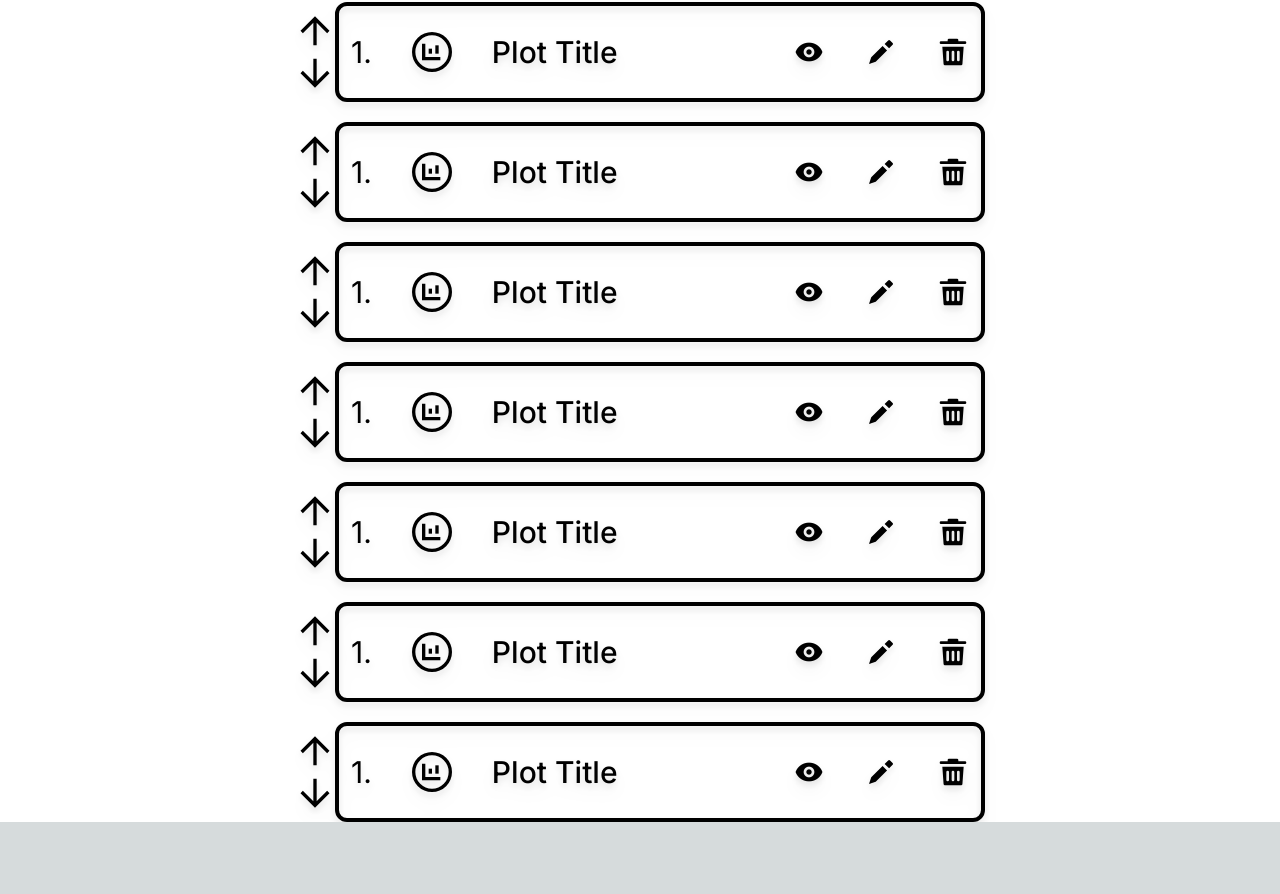
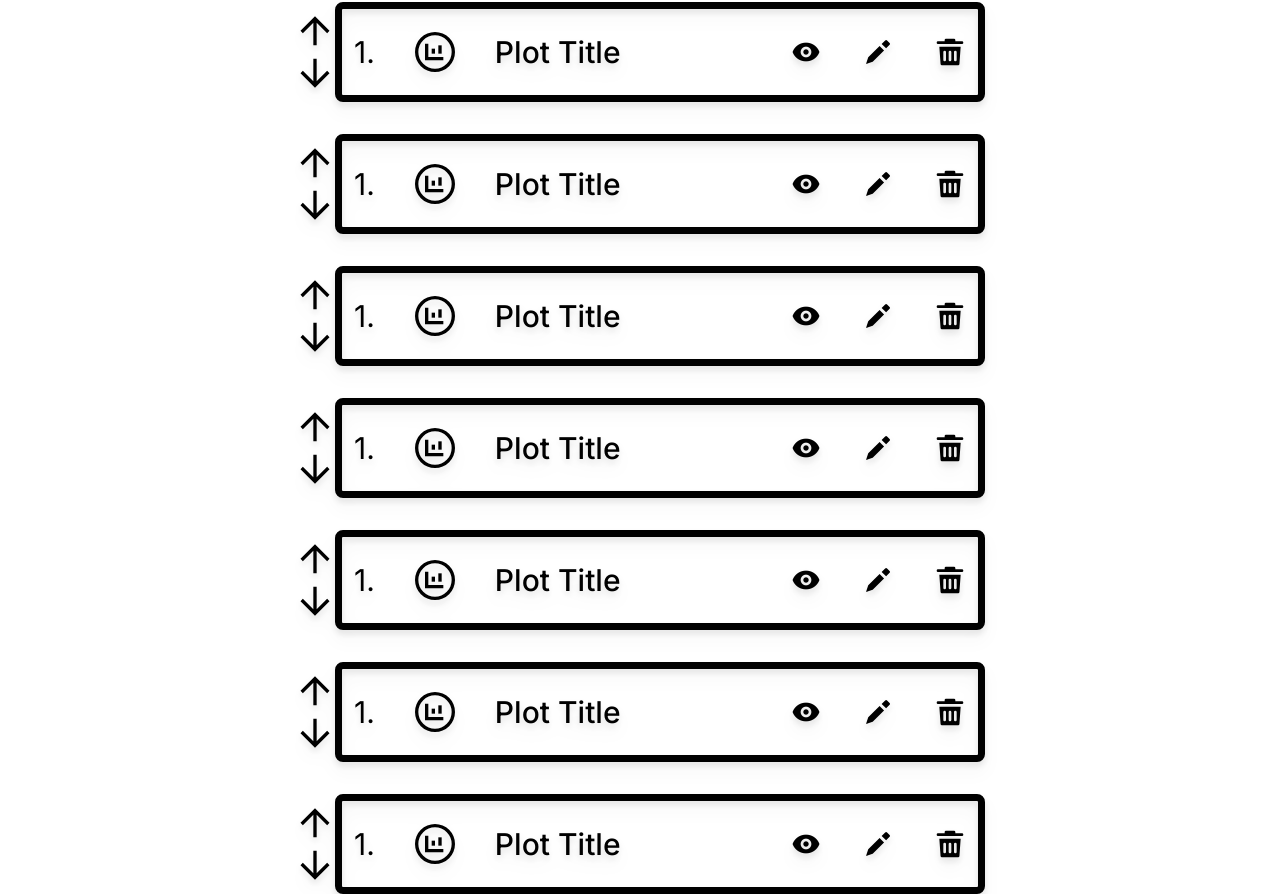
Before and after one commit to mrjoe3012/sh34-main, a Next.js app in the folder frontend/sh34/: page /pages/template-page in a window 1280 px wide. Shown: the part 360-1254 px from the top of the page. Before the commit the page ends 1182 px from the top, so only its background shows below. Built offline with nearby package versions, Linux system fonts and the light colour scheme.

Commit message:
Minor Border Changes to Plot Element

```diff
--- a/frontend/sh34/src/app/components/template-page-components/structure-page-components/PlotElement.tsx
+++ b/frontend/sh34/src/app/components/template-page-components/structure-page-components/PlotElement.tsx
@@ -25,7 +25,7 @@ export const PlotElement = (props: PlotElementProps) => {
           </div>
 
           {/* The plot box div */}
-          <div className={`flex gap-x-10 justify-between items-center w-[650px] h-[100px] ${props.backgroundColour} p-3 rounded-xl border-4 border-black`}>
+          <div className={`flex gap-x-10 justify-between items-center w-[650px] h-[100px] ${props.backgroundColour} p-3 rounded-lg border-4 border-black`}>
               <p className='text-3xl'> 1. </p>
               <Image src={BarGraph} alt='BarGraph' className='w-10  '/>
               <h1 className='text-3xl h-fit flex-grow font-medium'> Plot Title </h1>
--- a/frontend/sh34/src/app/components/template-page-components/structure-page-components/StructurePage.tsx
+++ b/frontend/sh34/src/app/components/template-page-components/structure-page-components/StructurePage.tsx
@@ -16,7 +16,7 @@ export const StructurePage = () => {
                 <PlotSearchInput />
             </div>
 
-            <div className='flex flex-col gap-y-5 items-center'>
+            <div className='flex flex-col gap-y-8 items-center'>
 
                 {/* <PlotElement backgroundColour="bg-[#7FC6A4]"  />
                 <PlotElement backgroundColour="bg-[#56BBF5]"  />
@@ -25,13 +25,13 @@ export const StructurePage = () => {
                 <PlotElement backgroundColour="bg-[#7FC6A4]"  />
                 <PlotElement backgroundColour="bg-[#56BBF5]"  />
                 <PlotElement backgroundColour="bg-[#E76F51]"  /> */}
-                <PlotElement backgroundColour="border-[#7FC6A4]"  />
-                <PlotElement backgroundColour="border-[#56BBF5]"  />
-                <PlotElement backgroundColour="border-[#E76F51]"  />
-                <PlotElement backgroundColour="border-[#7FC6A4]"  />
-                <PlotElement backgroundColour="border-[#7FC6A4]"  />
-                <PlotElement backgroundColour="border-[#E76F51]"  />
-                <PlotElement backgroundColour="border-[#56BBF5]"  />
+                <PlotElement backgroundColour="border-[#7FC6A4] border-[7px]"  />
+                <PlotElement backgroundColour="border-[#56BBF5] border-[7px]"  />
+                <PlotElement backgroundColour="border-[#E76F51] border-[7px]"  />
+                <PlotElement backgroundColour="border-[#7FC6A4] border-[7px]"  />
+                <PlotElement backgroundColour="border-[#7FC6A4] border-[7px]"  />
+                <PlotElement backgroundColour="border-[#E76F51] border-[7px]"  />
+                <PlotElement backgroundColour="border-[#56BBF5] border-[7px]"  />
 
             </div>
         </div>
```
